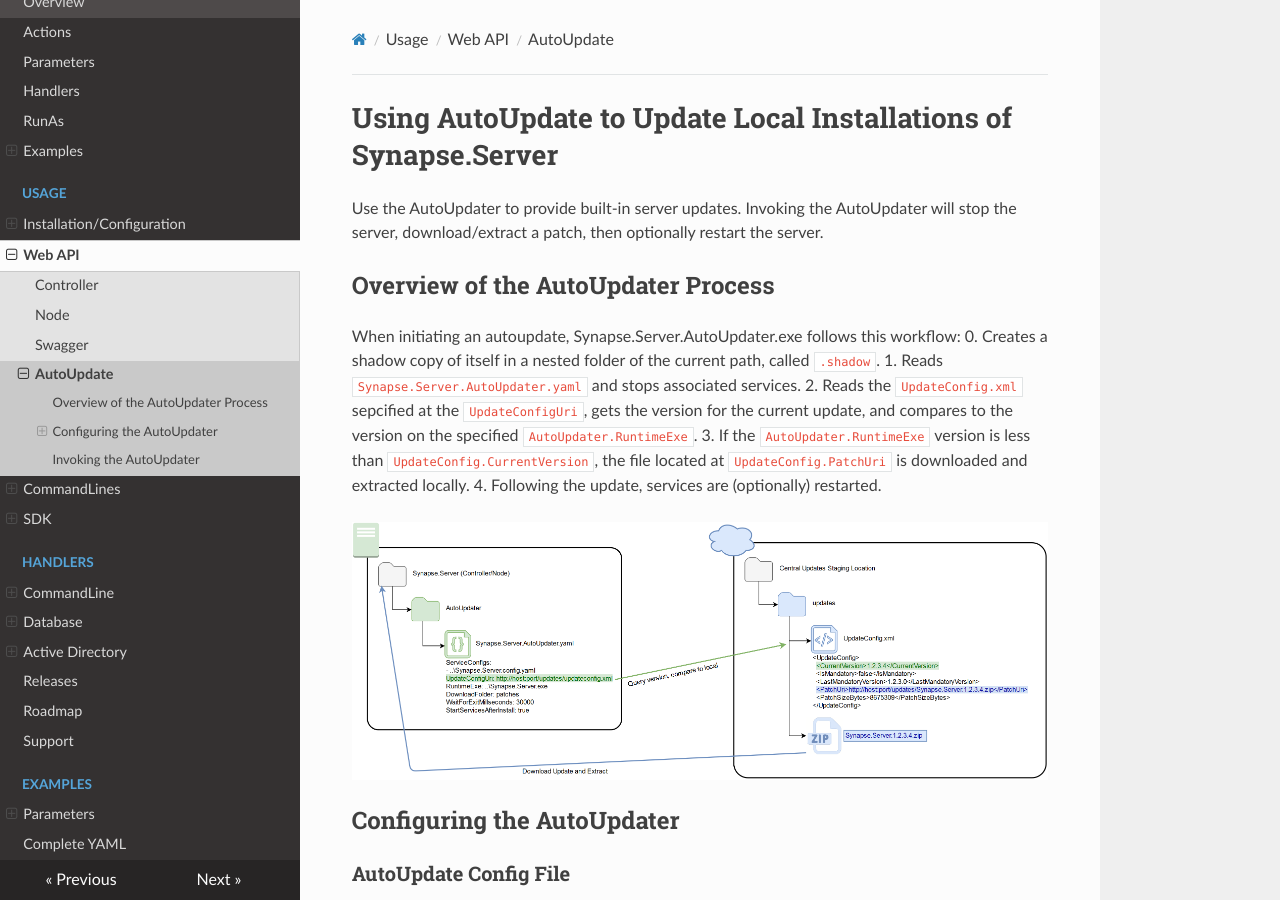
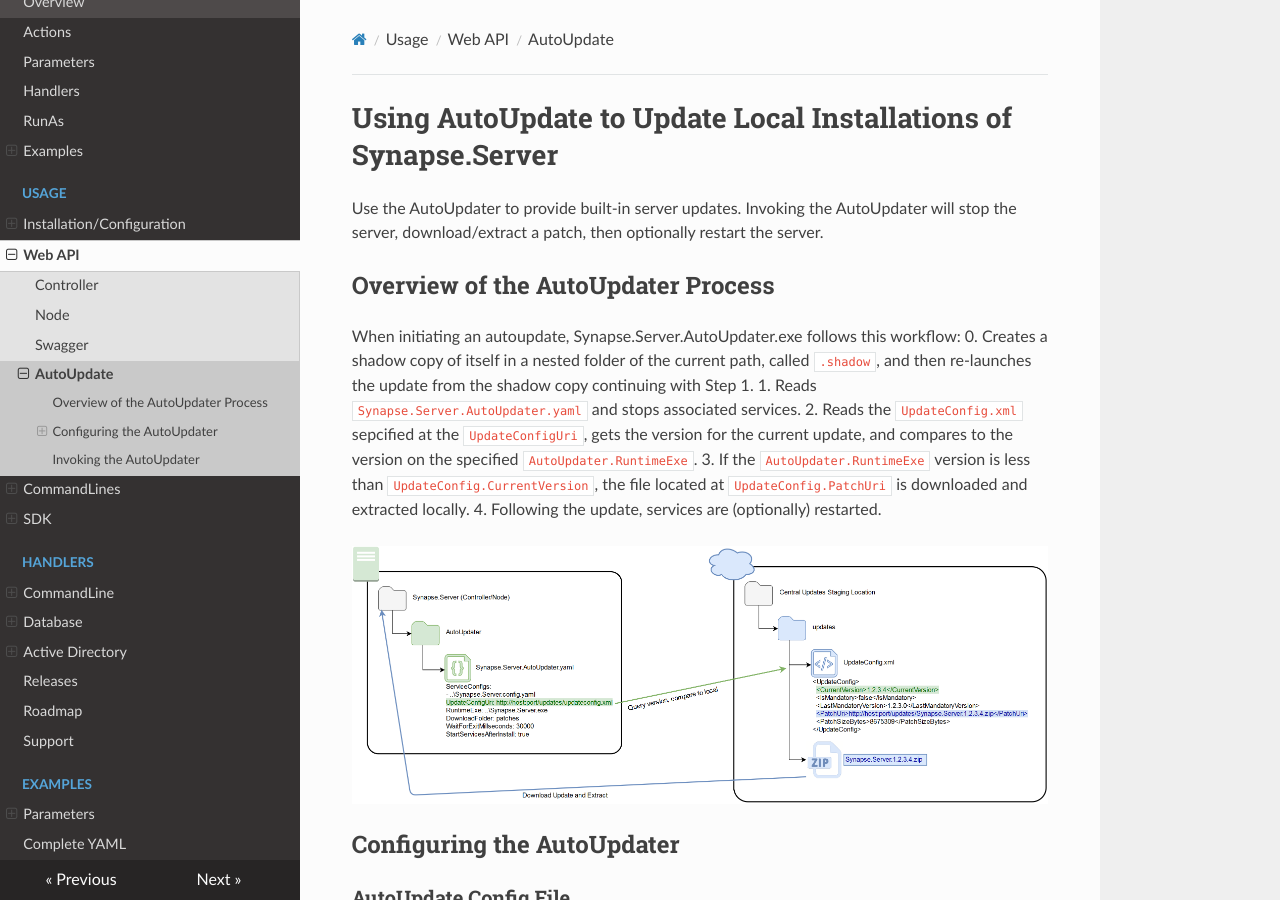
Before and after one commit to SynapseProject/synapse.docs, an MkDocs documentation site: the page built from docs/run/autoupdate.md, in a window 1280 px wide and 900 px high. Built offline with MkDocs 1.6.1, drawn with Linux system fonts in a browser that asks for light colours; nearby versions of some CDN libraries; old or Windows-style settings are respelled for this version of MkDocs.

Commit message:
forgot to save..

```diff
--- a/docs/run/autoupdate.md
+++ b/docs/run/autoupdate.md
@@ -5,7 +5,7 @@ Use the AutoUpdater to provide built-in server updates.  Invoking the AutoUpdate
 ## Overview of the AutoUpdater Process
 
 When initiating an autoupdate, Synapse.Server.AutoUpdater.exe follows this workflow:
-0. Creates a shadow copy of itself in a nested folder of the current path, called `.shadow`.
+0. Creates a shadow copy of itself in a nested folder of the current path, called `.shadow`, and then re-launches the update from the shadow copy continuing with Step 1.
 1. Reads `Synapse.Server.AutoUpdater.yaml` and stops associated services.
 2. Reads the `UpdateConfig.xml` sepcified at the `UpdateConfigUri`, gets the version for the current update, and compares to the version on the specified `AutoUpdater.RuntimeExe`.
 3. If the `AutoUpdater.RuntimeExe` version is less than `UpdateConfig.CurrentVersion`, the file located at `UpdateConfig.PatchUri` is downloaded and extracted locally.
```
